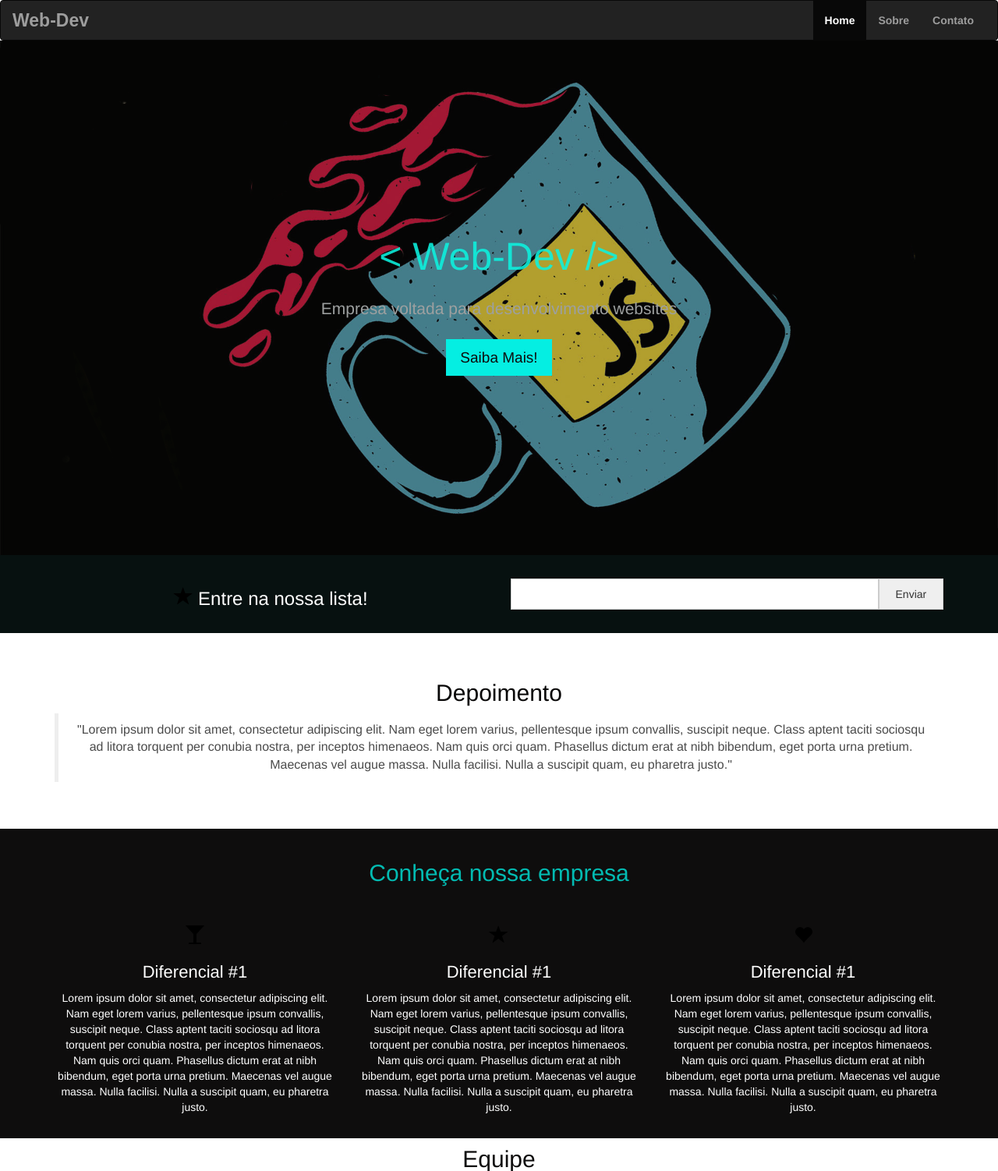
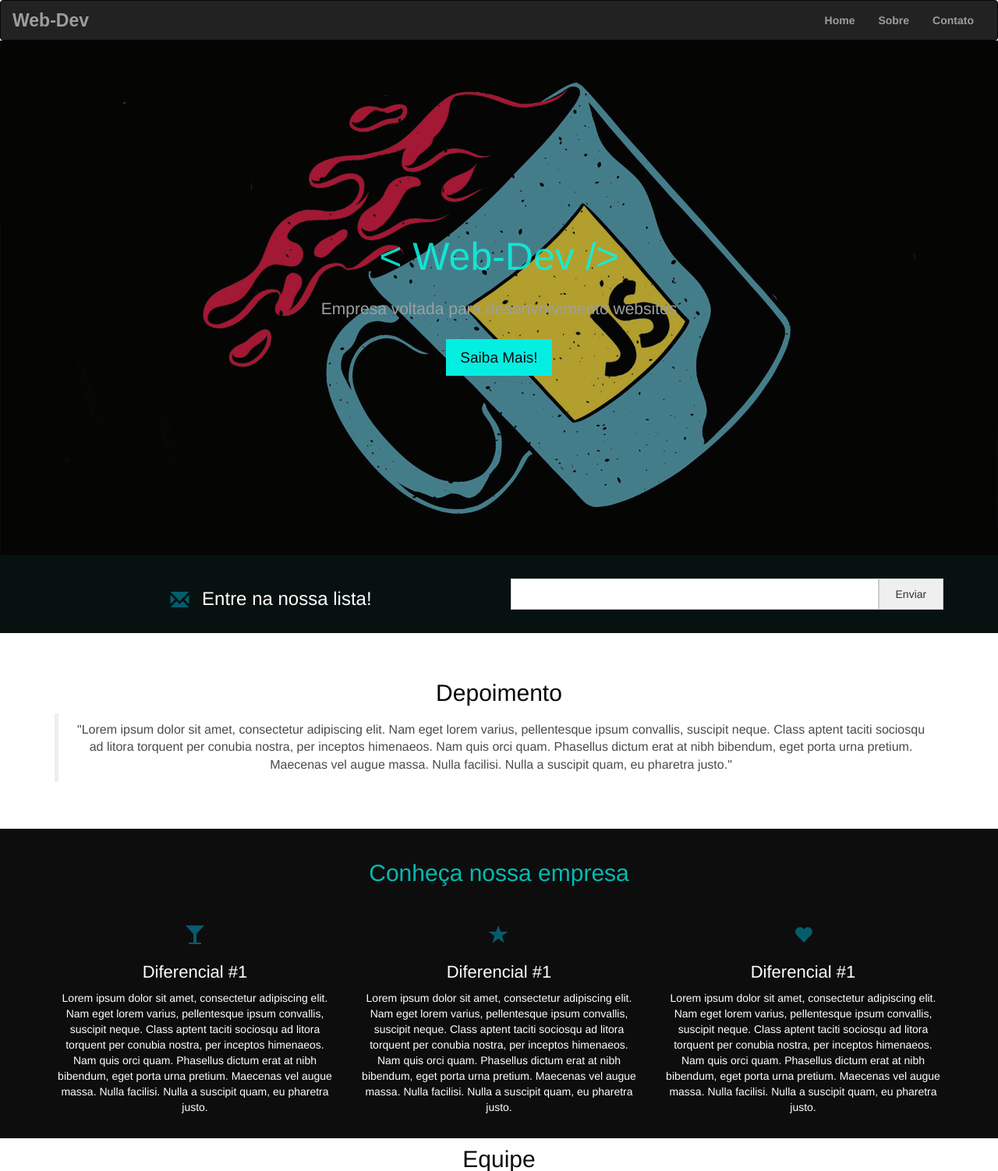
Before and after one commit to ReinaldoMantovani/simple-site, a PHP site: page / in a window 1280 px wide. Shown: the top 1502 px of the page at 78% size. Run offline with PHP 8.4, Linux system fonts and the light colour scheme.

Commit message:
change icon email

```diff
--- a/css/style.css
+++ b/css/style.css
@@ -18,7 +18,17 @@
 
 
 span {
-	color: black;
+	color: rgba(2, 146, 172, 0.596);
+}
+
+#envelope {
+	top: 5px;
+	margin-right: 10px;
+}
+
+button[type='submit'] {
+	background-color: blue;
+	border: none;
 }
 /***/
 
--- a/index.php
+++ b/index.php
@@ -21,7 +21,7 @@
           <a class="navbar-brand" href="#">Web-Dev</a>
         <div id="navbar" class="collapse navbar-collapse">
           <ul class="nav navbar-nav navbar-right">
-            <li class="active"><a href="">Home</a></li>
+            <li class=""><a href="">Home</a></li>
             <li><a href="sobre">Sobre</a></li>
             <li><a href="contato">Contato</a></li>
           </ul>
@@ -45,7 +45,7 @@
           <div class="container">
             <div class="row text-center">
                 <div class="col-md-6">
-                  <h2><span class="glyphicon glyphicon-star" aria-hidden="true"></span> Entre na nossa lista!</h2>
+                  <h2><span id="envelope" class="glyphicon glyphicon-envelope" aria-hidden="true"></span> Entre na nossa lista!</h2>
                 </div>
                 <div class="col-md-6">
                   <form method="post">
@@ -176,7 +176,7 @@
 
                   <div class="col-md-6">
                     <h2>Fale conosco</h2>
-                    <form>
+                    <form method="post">
                         <div class="form-group">
                           <label for="email">Nome:</label>
                           <input type="text" name="nome" class="form-control" id="nome">
```
